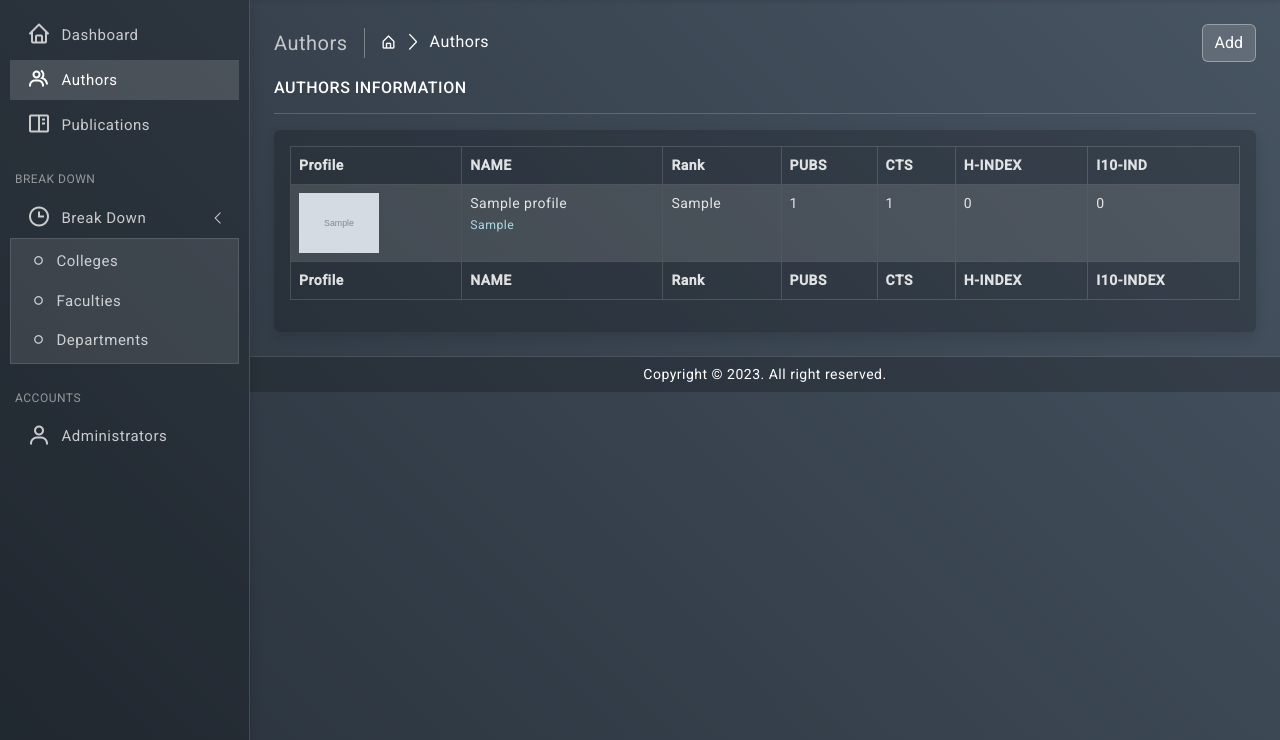
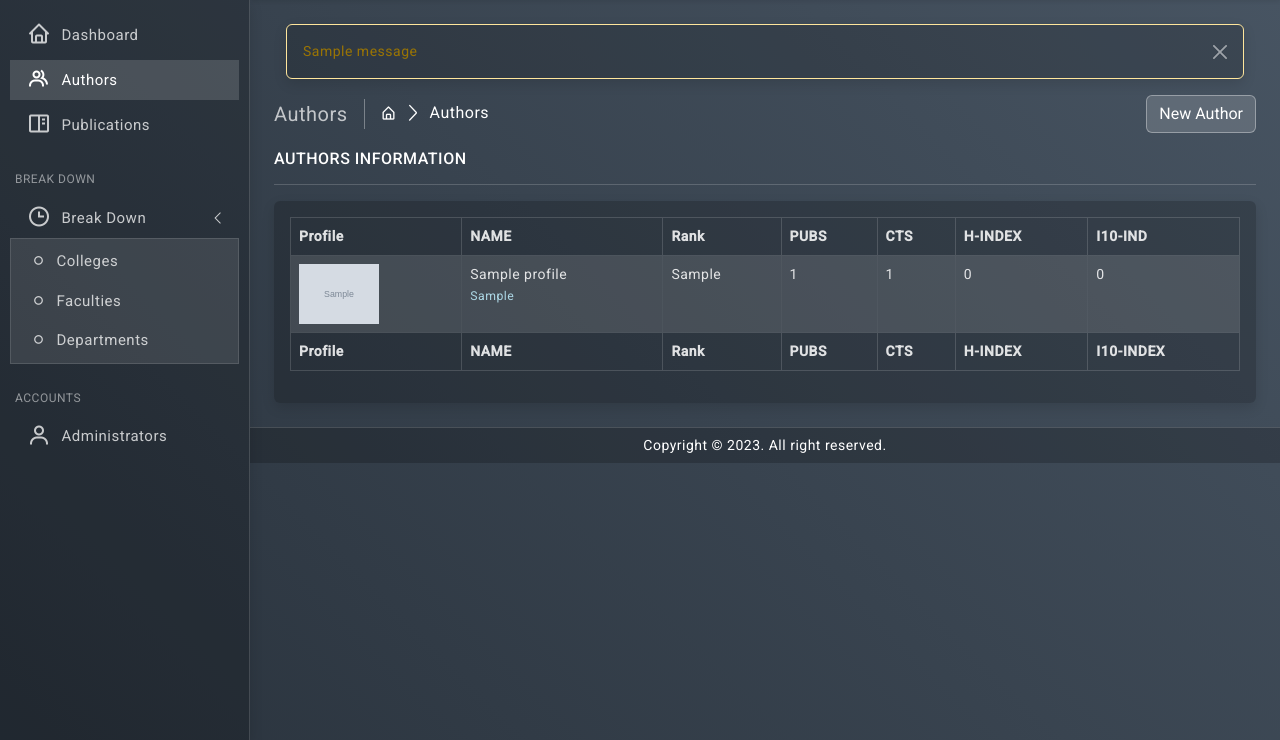
Before and after one commit to DevPrinceK/UG-Scholar, a Django app: page /authors/ in a window 1280 px wide. Shown: the part 60-800 px from the top of the page. Run offline with Django 4.2, Linux system fonts and the light colour scheme; tables that the repository leaves empty hold one stand-in row (values such as "Sample post"); grey boxes marked "Sample" are stand-in pictures; one stand-in notice (Sample message) is shown; some libraries are stand-ins or nearby versions.

Commit message:
Update authors.html

```diff
--- a/ug_scholar/dashboard/templates/pages/authors.html
+++ b/ug_scholar/dashboard/templates/pages/authors.html
@@ -3,6 +3,17 @@
 {% block content %}
 <div class="page-wrapper">
     <div class="page-content">
+        {% if messages %}
+        {% for message in messages %}
+        <div class="container">
+            <div class="alert alert-warning alert-dismissible fade show" role="alert">
+                {{message}}
+                <button type="button" class="btn-close" data-bs-dismiss="alert" aria-label="Close"></button>
+              </div>
+        </div>
+        {% endfor %}
+        {% endif %}
+
         <!--breadcrumb-->
         <div class="page-breadcrumb d-none d-sm-flex align-items-center mb-3">
             <div class="breadcrumb-title pe-3">Authors</div>
@@ -17,7 +28,7 @@
             </div>
             <div class="ms-auto">
                 <div class="btn-group">
-                    <button type="button" class="btn btn-light">Add</button>
+                    <button type="button" class="btn btn-light" data-bs-toggle="modal" data-bs-target="#authorForm">New Author</button>
                 </div>
             </div>
         </div>
@@ -43,7 +54,7 @@
                             {% if authors %}
                             {% for author in authors %}
                             <tr>
-                                <td> <img src="{{author.thumbnail}}" style="height: 60px; width:auto;"></td>
+                                <td> <img src=" {% if author.thumbnail %} {{author.thumbnail}} {% else %} https://scholar.google.com/citations/images/avatar_scholar_128.png {% endif %} " style="height: 60px; width:auto;"></td>
                                 <td>{{author.name}} <br> <small style="color: lightblue;">{{author.college}}</small> </td>
                                 <td>{{author.rank}}</td>
                                 <td>{{author.get_author_publications}}</td>
@@ -76,6 +87,78 @@
         </div>
     </div>
 </div>
+
+<!-- Author form modal -->
+<div class="modal fade" id="authorForm" tabindex="-1" aria-labelledby="authorFormLabel" aria-hidden="true">
+    <div class="modal-dialog modal-dialog-centered modal-dialog-scrollable"" >
+      <div class="modal-content">
+        <div class="modal-header">
+          <h5 class="modal-title" id="authorFormLabel">Create Author</h5>
+          <button type="button" class="btn-close" data-bs-dismiss="modal" aria-label="Close"></button>
+        </div>
+        <div class="modal-body">
+            <form action="{% url 'dashboard:create_author' %}" method="POST">
+                {% csrf_token %}
+                <div class="form-group mb-2">
+                    <label for="name">Name</label>
+                    <input type="text" name="name" placeholder="Author Name" class="form-control">
+                </div>
+                <div class="form-group mb-2">
+                    <label for="email">Email</label>
+                    <input type="email" name="email" placeholder="eg. princek@gmail.com" class="form-control">
+                </div>
+                <div class="form-group mb-2">
+                    <label for="rank">Rank</label>
+                    <input type="text" name="rank" placeholder="eg. Associate Professor" class="form-control">
+                </div>
+                <div class="form-group mb-2">
+                    <label for="scholar_id">Scholar ID</label>
+                    <input type="text" name="scholar_id" placeholder="Google Scholar ID" class="form-control">
+                </div>
+                <div class="form-group mb-2">
+                    <label for="affiliation">Affiliation</label>
+                    <input type="text" name="affiliation" placeholder="eg. University of Ghana" class="form-control">
+                </div>
+                <div class="form-group mb-2">
+                    <label for="interests">Interests</label>
+                    <input type="text" name="interests" placeholder="eg. Cloud Computing, Artificial Intelligence" class="form-control">
+                </div>
+                <div class="form-group mb-2">
+                    <label for="college">College</label>
+                    <select class="form-control" name="college" id="college">
+                        {% for college in colleges %}
+                        <option value="{{college}}">{{college}}</option>
+                        {% endfor %}
+                    </select>
+                </div>
+                <div class="form-group mb-2">
+                    <label for="school">School / Institution</label>
+                    <select class="form-control" name="school" id="school">
+                        {% for school in schools %}
+                        <option value="{{school}}">{{school}}</option>
+                        {% endfor %}
+                    </select>
+                </div>
+                <div class="form-group mb-2">
+                    <label for="department">Department</label>
+                    <select class="form-control" name="department" id="department">
+                        {% for department in departments %}
+                        <option value="{{department}}">{{department}}</option>
+                        {% endfor %}
+                    </select>
+                </div>
+
+                <div class="modal-footer">
+                    <button type="button" class="btn btn-secondary" data-bs-dismiss="modal">Close</button>
+                    <button type="submit" class="btn btn-primary">Save Author</button>
+                  </div>
+            </form>
+        </div>
+
+      </div>
+    </div>
+  </div>
+
 {% endblock %}
 {% block custom_scripts %}
 <script>
```
